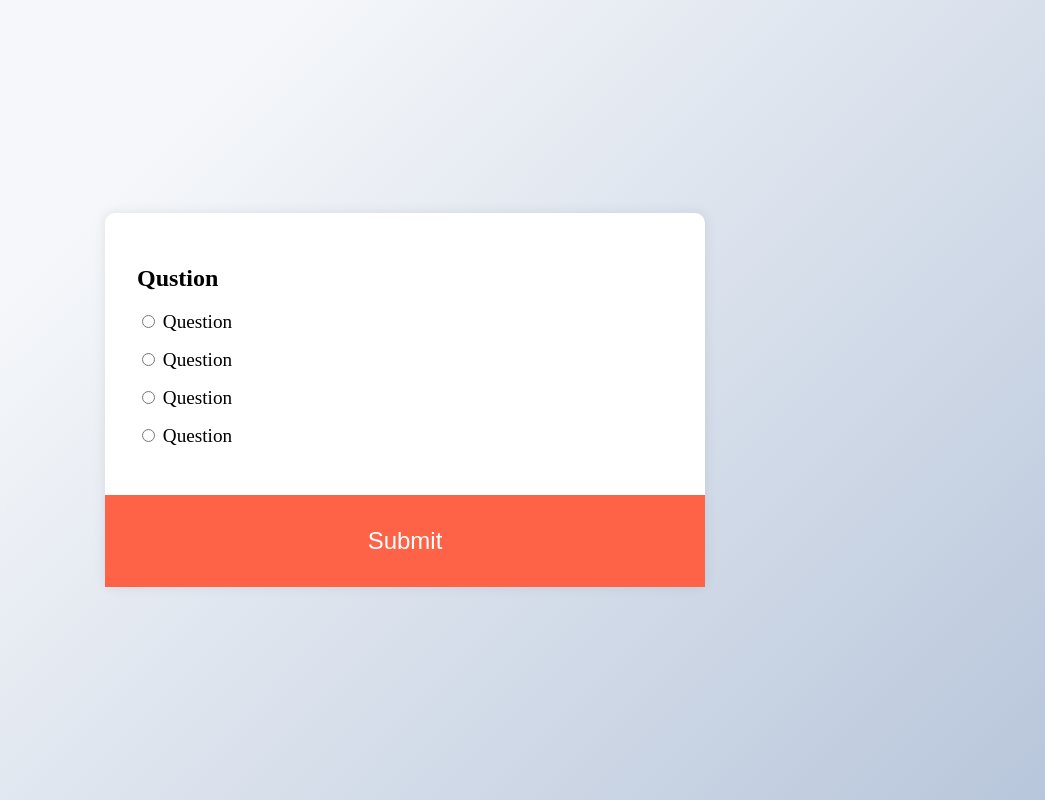
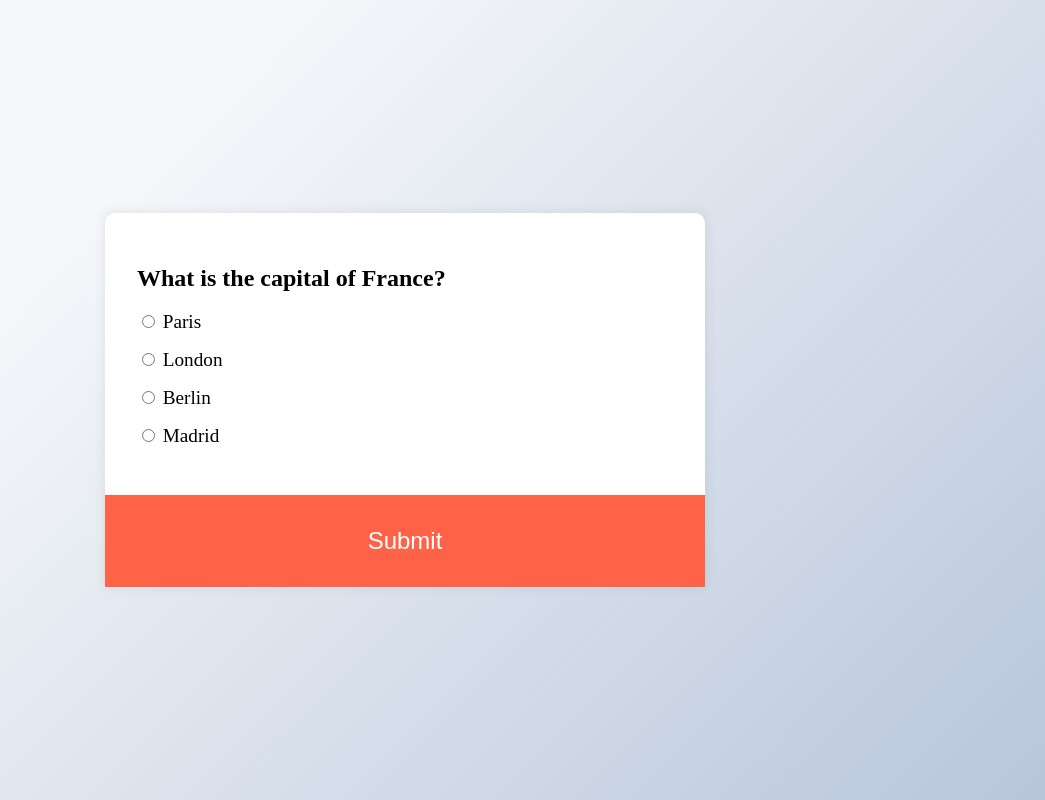
Before and after one commit to muhamedshijas/Quiz-App, a plain HTML site: page index.html in a window 1280 px wide. Shown: the whole page, without its empty margins (235-1280 px from the left). Drawn offline with Linux system fonts and the light colour scheme.

Commit message:
quiz data updated

```diff
--- a/index.html
+++ b/index.html
@@ -5,33 +5,34 @@
     <meta http-equiv="X-UA-Compatible" content="IE=edge" />
     <meta name="viewport" content="width=device-width, initial-scale=1.0" />
     <link rel="stylesheet" href="style.css" />
-    <script src="script.js"></script>
+
     <title>Quizz App</title>
   </head>
   <body>
     <div class="quiz-container">
       <div class="quiz-header">
-        <h2>Qustion</h2>
+        <h2 id="question">Qustion</h2>
         <ul>
           <li>
             <input type="radio" id="a" name="answer" />
-            <label for="a">Question</label>
+            <label for="a" id="a_text">Question</label>
           </li>
           <li>
             <input type="radio" id="b" name="answer" />
-            <label for="b">Question</label>
+            <label for="b" id="b_text">Question</label>
           </li>
           <li>
             <input type="radio" id="c" name="answer" />
-            <label for="c">Question</label>
+            <label for="c" id="c_text">Question</label>
           </li>
           <li>
             <input type="radio" id="d" name="answer" />
-            <label for="d">Question</label>
+            <label for="d" id="d_text">Question</label>
           </li>
         </ul>
       </div>
       <button>Submit</button>
     </div>
+    <script src="script.js"></script>
   </body>
 </html>
--- a/script.js
+++ b/script.js
@@ -1,45 +1,99 @@
-const quizData=[
+const quizData = [
     {
-        qustion:"Who is your protector?",
-        a:"you",
-        b:"parents",
-        c:"lover",
-        d:"none of these",
-        correct:"b"
-    },{
-        qustion:"Who is your protector?",
-        a:"you",
-        b:"parents",
-        c:"lover",
-        d:"none of these",
-        correct:"b"
-    },{
-        qustion:"Who is your protector?",
-        a:"you",
-        b:"parents",
-        c:"lover",
-        d:"none of these",
-        correct:"b"
-    },{
-        qustion:"Who is your protector?",
-        a:"you",
-        b:"parents",
-        c:"lover",
-        d:"none of these",
-        correct:"b"
-    },{
-        qustion:"Who is your protector?",
-        a:"you",
-        b:"parents",
-        c:"lover",
-        d:"none of these",
-        correct:"b"
-    },{
-        qustion:"Who is your protector?",
-        a:"you",
-        b:"parents",
-        c:"lover",
-        d:"none of these",
-        correct:"b"
+        question: "What is the capital of France?",
+        a: "Paris",
+        b: "London",
+        c: "Berlin",
+        d: "Madrid",
+        correct: "a"
     },
-]
+    {
+        question: "What is the largest planet in our solar system?",
+        a: "Earth",
+        b: "Mars",
+        c: "Jupiter",
+        d: "Saturn",
+        correct: "c"
+    },
+    {
+        question: "Which gas do plants absorb from the atmosphere?",
+        a: "Oxygen",
+        b: "Carbon Dioxide",
+        c: "Nitrogen",
+        d: "Hydrogen",
+        correct: "b"
+    },
+    {
+        question: "What is the chemical symbol for water?",
+        a: "H2O",
+        b: "CO2",
+        c: "O2",
+        d: "N2",
+        correct: "a"
+    },
+    {
+        question: "Who wrote the play 'Romeo and Juliet'?",
+        a: "William Shakespeare",
+        b: "Charles Dickens",
+        c: "Jane Austen",
+        d: "Leo Tolstoy",
+        correct: "a"
+    },
+    {
+        question: "Which planet is known as the Red Planet?",
+        a: "Earth",
+        b: "Mars",
+        c: "Venus",
+        d: "Jupiter",
+        correct: "b"
+    },
+    {
+        question: "What is the largest mammal in the world?",
+        a: "Elephant",
+        b: "Giraffe",
+        c: "Blue Whale",
+        d: "Hippopotamus",
+        correct: "c"
+    },
+    {
+        question: "Which gas makes up the majority of Earth's atmosphere?",
+        a: "Oxygen",
+        b: "Carbon Dioxide",
+        c: "Nitrogen",
+        d: "Methane",
+        correct: "c"
+    },
+    {
+        question: "Who painted the 'Mona Lisa'?",
+        a: "Pablo Picasso",
+        b: "Leonardo da Vinci",
+        c: "Vincent van Gogh",
+        d: "Michelangelo",
+        correct: "b"
+    },
+    {
+        question: "What is the largest organ in the human body?",
+        a: "Heart",
+        b: "Brain",
+        c: "Skin",
+        d: "Liver",
+        correct: "c"
+    }
+];
+
+const questionEl=document.getElementById('question')
+const a_text=document.getElementById("a_text")
+const b_text=document.getElementById("b_text")
+const c_text=document.getElementById("c_text")
+const d_text=document.getElementById("d_text")
+let currentQuiz=0;
+loadQuiz();
+function loadQuiz(){
+    console.log("huuu")
+    const currentQuizData=quizData[currentQuiz]
+    questionEl.innerHTML=currentQuizData.question
+    a_text.innerText=currentQuizData.a
+    b_text.innerText=currentQuizData.b
+    c_text.innerText=currentQuizData.c
+    d_text.innerText=currentQuizData.d
+}
```
